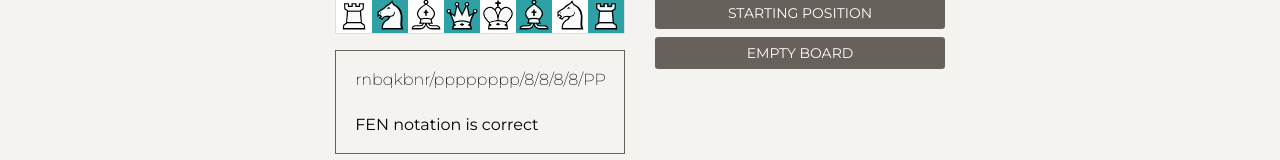
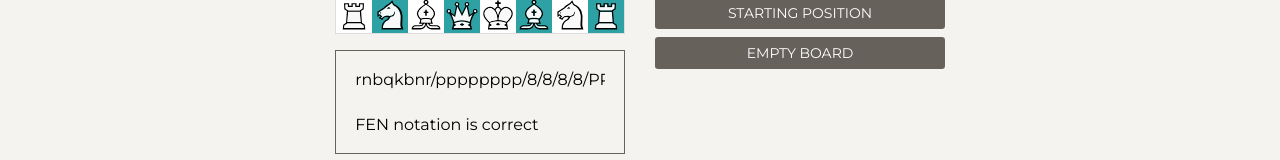
Before and after one commit to bbrakenhoff/chessmanager-angular, an Angular app: page / in a window 1280 px wide. Shown: the part 341-501 px from the top of the page. Built offline with nearby package versions, Linux system fonts and the light colour scheme.

Commit message:
Remove font-size difference for the notation

```diff
--- a/src/app/fen-position/fen-position.component.scss
+++ b/src/app/fen-position/fen-position.component.scss
@@ -44,13 +44,11 @@
     padding-bottom: 1rem;
 
     font-family: $font-roboto-mono;
-    font-weight: 300;
     overflow-x: auto;
   }
 
   & ._errorindicator {
     font-family: $font-roboto-mono;
-    font-weight: 400;
   }
 
   & ._validationmessage {
```
